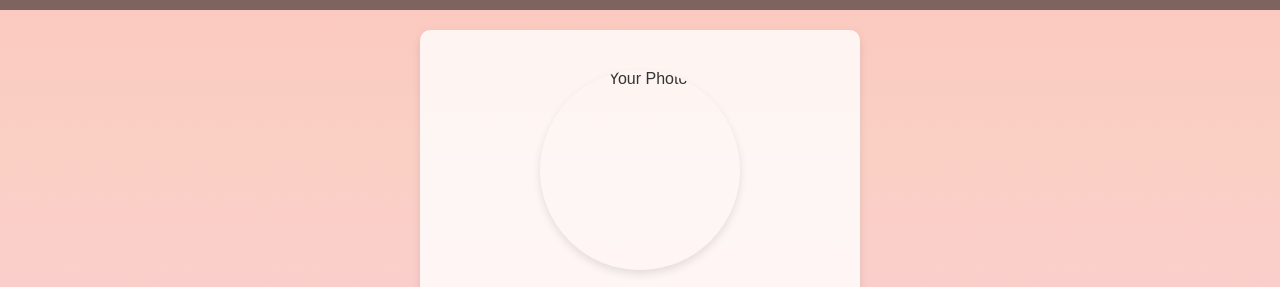
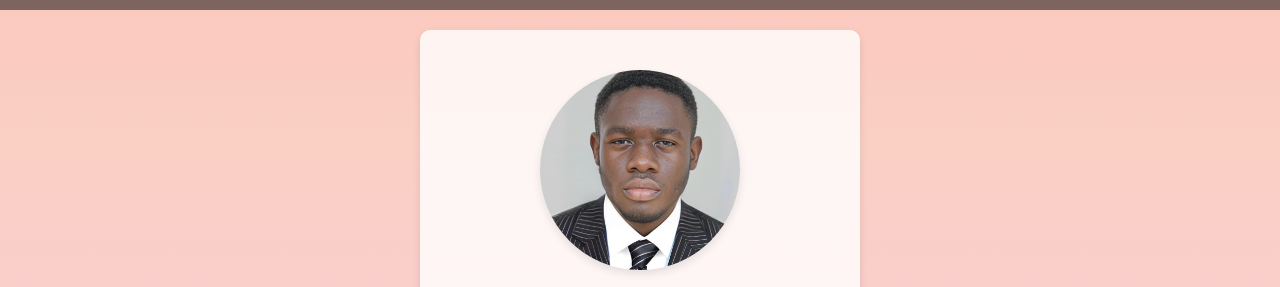
Before and after one commit to Williams9007/daniel-mensah-williams-portfolio, a plain HTML site: page index.html in a window 1280 px wide. Shown: the part 830-1117 px from the top of the page. Drawn offline with nearby package versions, Linux system fonts and the light colour scheme.

Commit message:
Update index.html

```diff
--- a/index.html
+++ b/index.html
@@ -591,7 +591,8 @@
     <!-- About Me Section -->
     <section id="about" class="content">
         <div class="picture-container">
-          <img src="image_box/WhatsApp-Image-2025-02-18-at-09.45.28.jpeg" alt="Your Photo">
+          <img src="image_box/WhatsApp%20Image%202025-02-18%20at%2009.45.28.jpeg" alt="Your Photo">
+
 
         </div>
         <h2>About Me</h2>
```
